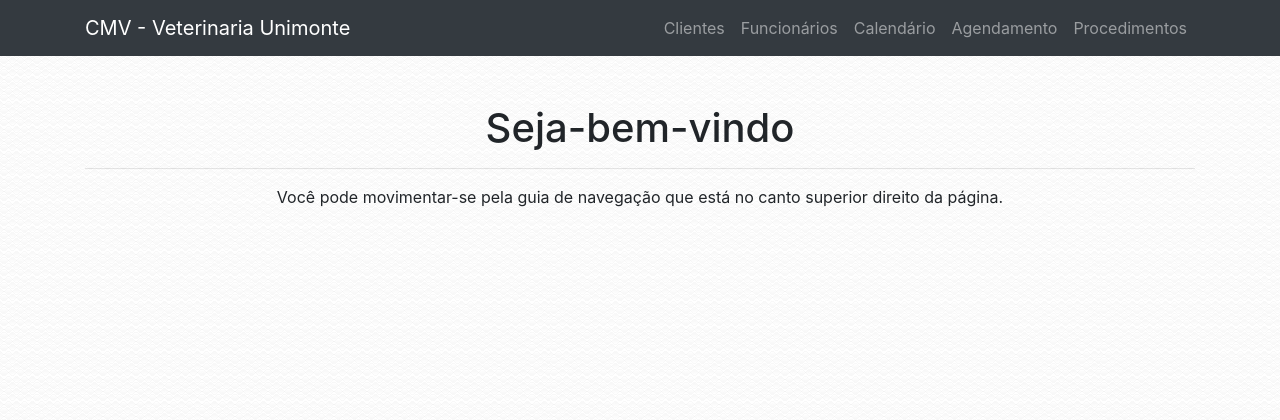
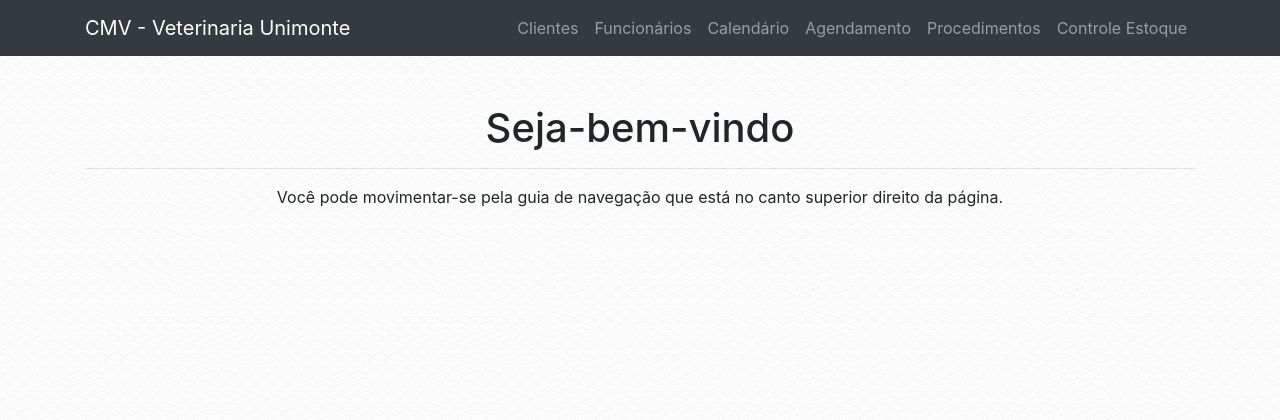
Before and after one commit to VeterinariaUnimonte/vet, a PHP site: page /vet/index.php in a window 1280 px wide. Shown: the top 420 px of the page. Run offline with PHP 8.4, Linux system fonts and the light colour scheme; some libraries are stand-ins or nearby versions.

Commit message:
Controle de Estoque

```diff
--- a/includes/header.php
+++ b/includes/header.php
@@ -22,6 +22,10 @@
             <li class="nav-item<?php if ($page_id == 5) echo " active"; ?>">
               <a class="nav-link" href="<?php echo $app->url; ?>/procedimento.php">Procedimentos</a>
             </li>
+
+            <li class="nav-item<?php if ($page_id == 6) echo " active"; ?>">
+              <a class="nav-link" href="<?php echo $app->url; ?>/controle.php">Controle Estoque</a>
+            </li>
           </ul>
         </div>
       </div>
```
